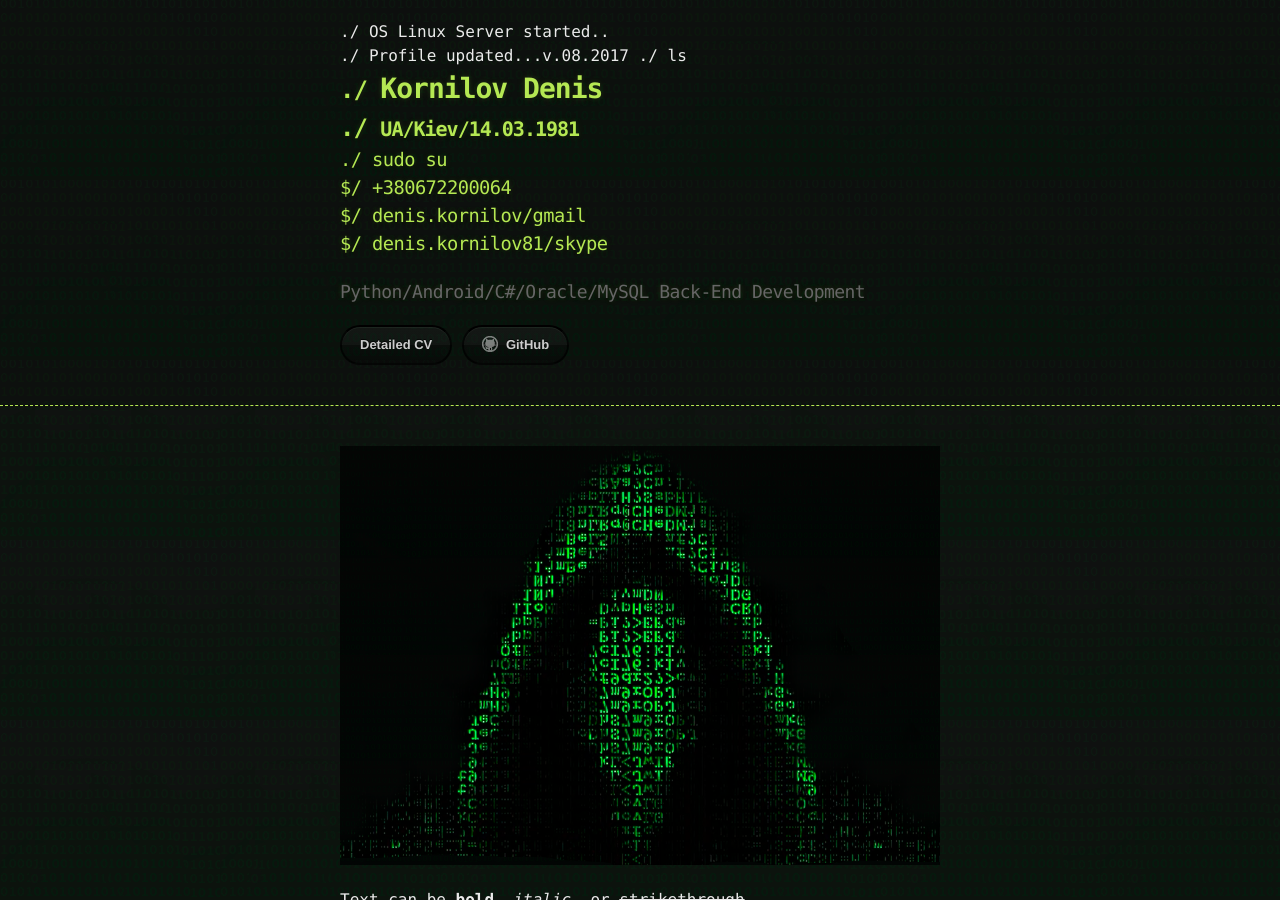
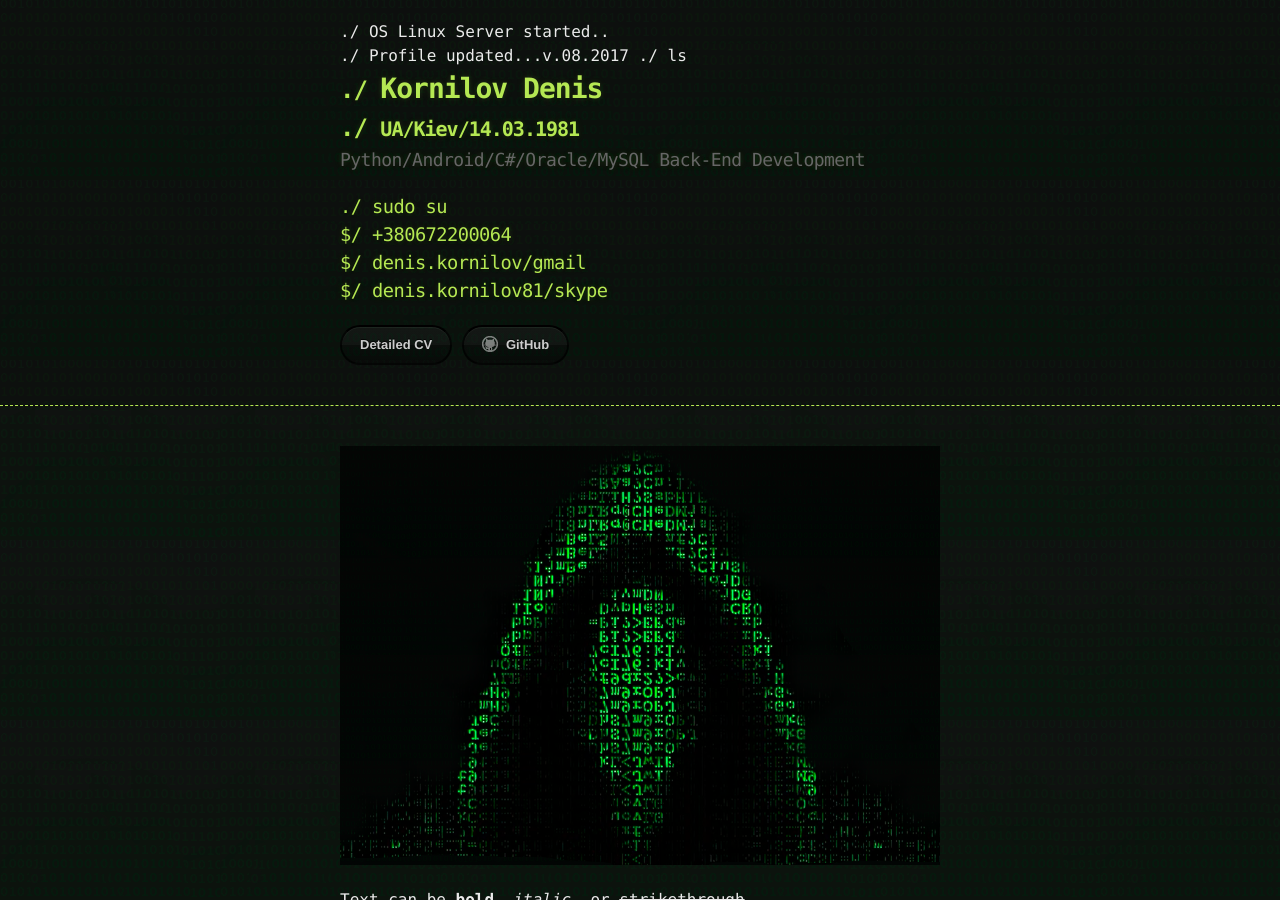
Before and after one commit to kornilov1981/kornilov1981.github.io, a Jekyll site: the page built from index.md, in a window 1280 px wide and 900 px high. Built offline with Jekyll 4.4.1, drawn with Linux system fonts in a browser that asks for light colours.

Commit message:
Header Strings Order Fix

```diff
--- a/_layouts/default.html
+++ b/_layouts/default.html
@@ -17,9 +17,8 @@
         <span class="simple_header">./&nbsp;Profile updated...v.08.2017 ./&nbsp;ls</span><br>
 	    <h1 class="customize" style="margin-left: 0px; font-size: 28px; ">Kornilov Denis</h1>
         <h1 class="customize" style="margin-left: 0px; font-size: 20px; ">UA/Kiev/14.03.1981 </h1>
+        <h2 class="customize">Python/Android/C#/Oracle/MySQL <nobr>Back-End Development</nobr></h2>
         <h3 class="customize">./&nbsp;sudo su<br> $/&nbsp;+380672200064<br> $/&nbsp;denis.kornilov/gmail<br> $/&nbsp;denis.kornilov81/skype</h3>
-        <h2 class="customize">Python/Android/C#/Oracle/MySQL <nobr>Back-End Development</nobr></h2>
-
         <div style="clear: both;"></div>
 
         <section id="downloads">
```
